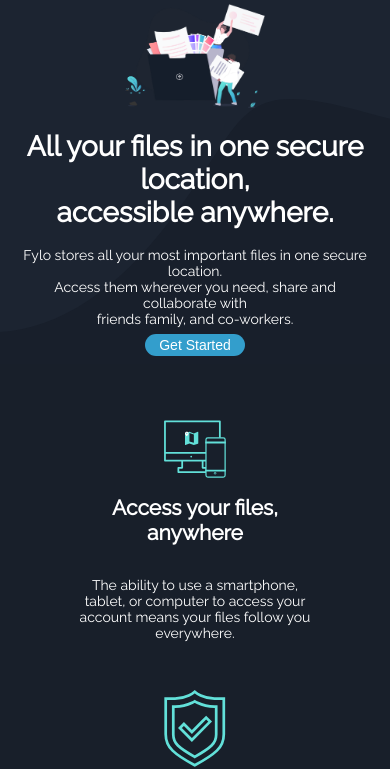
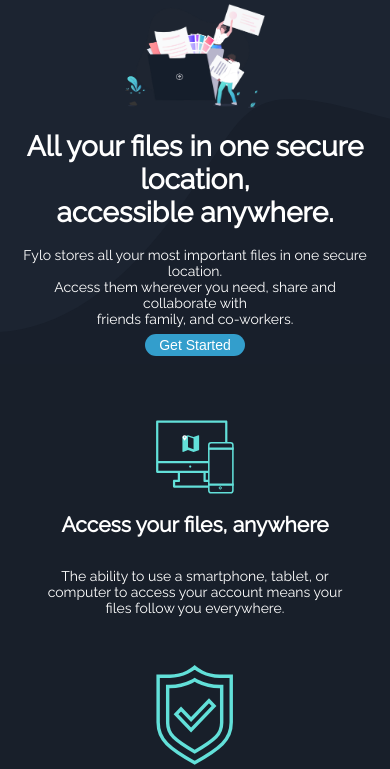
Before and after one commit to hugostarte/fylo-dark-theme-landing-page-master, a plain HTML site: page fylo-dark-theme-landing-page-master/index.html in a window 390 px wide. Shown: the part 85-854 px from the top of the page. Drawn offline with Linux system fonts and the light colour scheme.

Commit message:
Update CSS.css

```diff
--- a/fylo-dark-theme-landing-page-master/CSS.css
+++ b/fylo-dark-theme-landing-page-master/CSS.css
@@ -350,7 +350,9 @@
 		margin-top: 10%;
 	}
 
-	@media (max-width: 720px) {
+	@media (max-width: 500px) {
+		.grid div{
+		width: 100%;
 
 	}
 }
```
